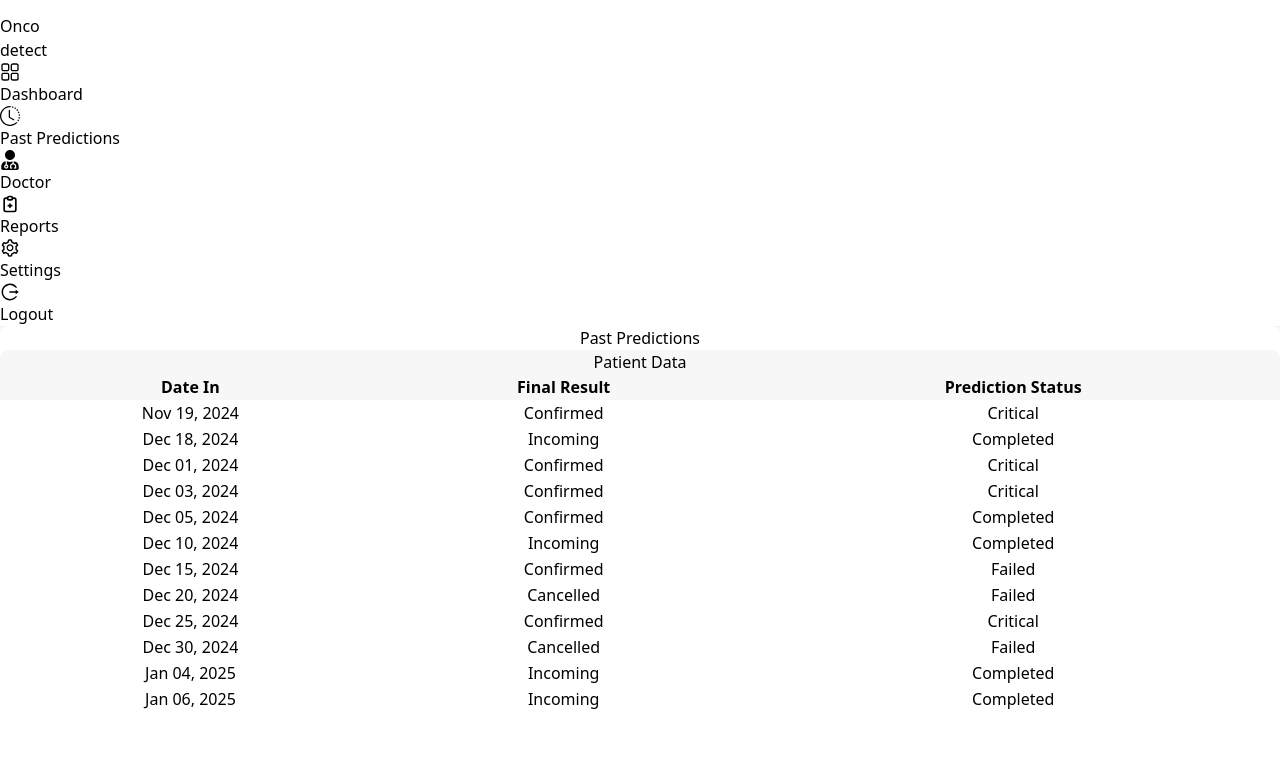
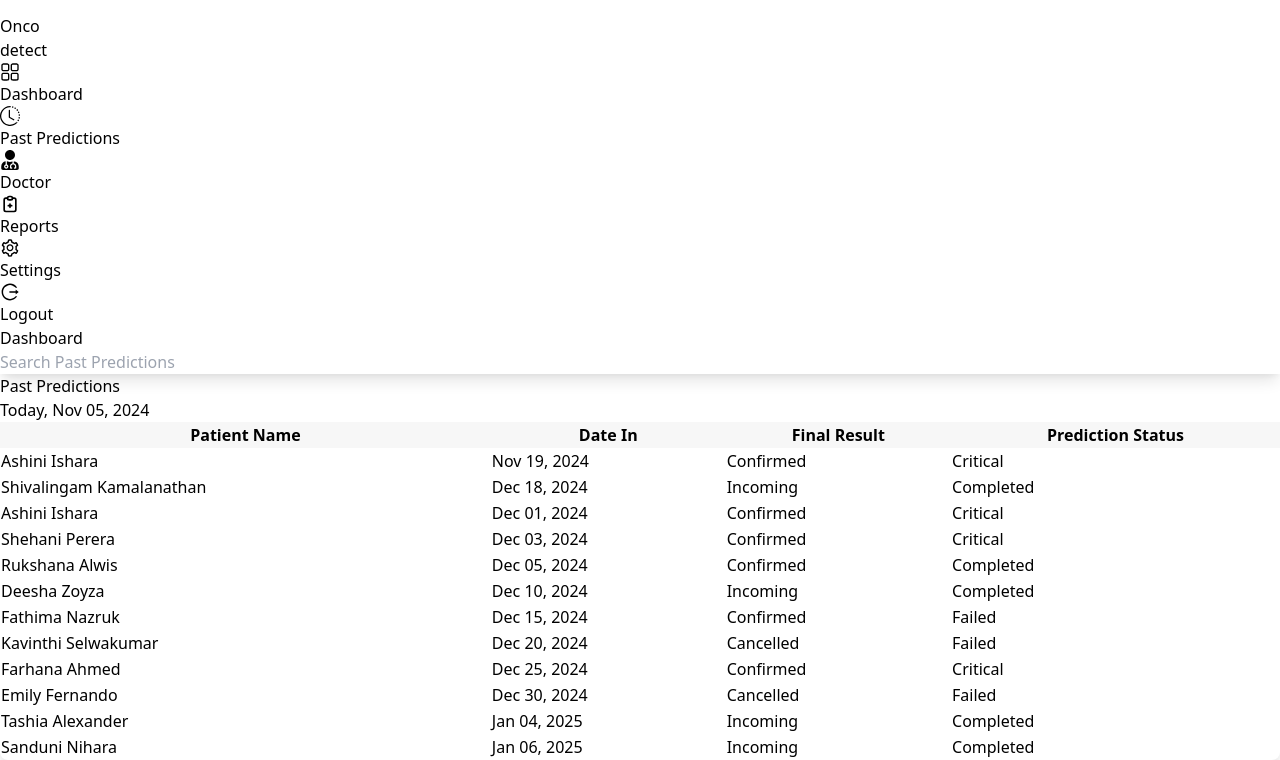
Before and after one commit to ShenalSen/OncoDetect, a React (Vite) app in the folder frontend/: page /past-predictions in a window 1280 px wide. Shown: the part 498-1258 px from the top of the page. Before the commit the page ends 1210 px from the top, so only its background shows below. Built offline with nearby package versions, Linux system fonts and the light colour scheme.

Commit message:
add dashboard header with search bar to App layout

```diff
--- a/frontend/src/Pages/PredictionTable.jsx
+++ b/frontend/src/Pages/PredictionTable.jsx
@@ -15,26 +15,45 @@ const data = [
   { name: "Sanduni Nihara", dateIn: "Jan 06, 2025", finalResult: "Incoming", predictionStatus: "Completed" }
 ];
 
-const PastPredictions = () => {
+const PredictionTable = () => {
   return (
-    <div className="p-4"> {/* A bit of padding around the table */}
-      <div className="bg-white shadow-lg rounded-lg p-8 w-full max-w-none">
-        <h2 className="text-lg font-semibold text-center mb-4">Past Predictions</h2>
+    <div className="w-full">
 
-        <div className="bg-gray-100 p-4 shadow-inner rounded-lg">
-          <h3 className="text-md font-semibold text-center mb-2">Patient Data</h3>
+
+      <div className="flex items-center justify-between bg-white px-6 py-4 shadow-md">
+        <h1 className="text-2xl font-bold">Dashboard</h1>
+        <div>
+          <input
+            type="text"
+            placeholder="Search Past Predictions"
+            className="border border-gray-300 rounded-md px-3 py-1"
+          />
+        </div>
+      </div>
+
+      {/* MAIN CONTENT: Past Predictions header + table */}
+      <div className="p-6">
+        {/* Header row with "Past Predictions" title and date */}
+        <div className="flex items-center justify-between mb-4">
+          <h2 className="text-xl font-semibold">Past Predictions</h2>
+          <span className="text-gray-500">Today, Nov 05, 2024</span>
+        </div>
+
+        <div className="bg-white shadow-lg rounded-lg p-6">
           <div className="overflow-x-auto">
-            <table className="table-auto w-full text-sm text-center text-gray-600">
-              <thead className="text-xs text-gray-700 uppercase bg-gray-200">
+            <table className="min-w-full table-auto text-sm text-left text-gray-600">
+              <thead className="bg-gray-100 text-xs uppercase text-gray-700">
                 <tr>
-                  <th className="px-4 py-2">Date In</th>
-                  <th className="px-4 py-2">Final Result</th>
-                  <th className="px-4 py-2">Prediction Status</th>
+                  <th scope="col" className="px-4 py-3">Patient Name</th>
+                  <th scope="col" className="px-4 py-3">Date In</th>
+                  <th scope="col" className="px-4 py-3">Final Result</th>
+                  <th scope="col" className="px-4 py-3">Prediction Status</th>
                 </tr>
               </thead>
               <tbody>
                 {data.map((item, index) => (
-                  <tr key={index} className="bg-white border-b hover:bg-gray-50">
+                  <tr key={index} className="border-b last:border-0 hover:bg-gray-50">
+                    <td className="px-4 py-2">{item.name}</td>
                     <td className="px-4 py-2">{item.dateIn}</td>
                     <td className="px-4 py-2">{item.finalResult}</td>
                     <td className="px-4 py-2">{item.predictionStatus}</td>
@@ -49,4 +68,4 @@ const PastPredictions = () => {
   );
 };
 
-export default PastPredictions;
+export default PredictionTable;
```
